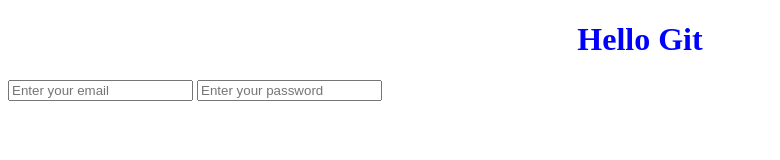
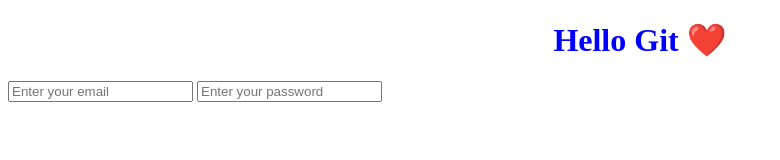
Before and after one commit to sannepetersvirtualgraphicdesigner/git-intro, a plain HTML site: page index.html in a window 1280 px wide. Shown: the whole page, without its empty margins (0-780 px from the left). Drawn offline with Linux system fonts and the light colour scheme.

Commit message:
Updated title

```diff
--- a/index.html
+++ b/index.html
@@ -8,7 +8,7 @@
   </head>
   <body>
     <h1>
-      Hello Git
+      Hello Git ❤️
     </h1>
     <form>
       <input type="email" placeholder="Enter your email" />
```
